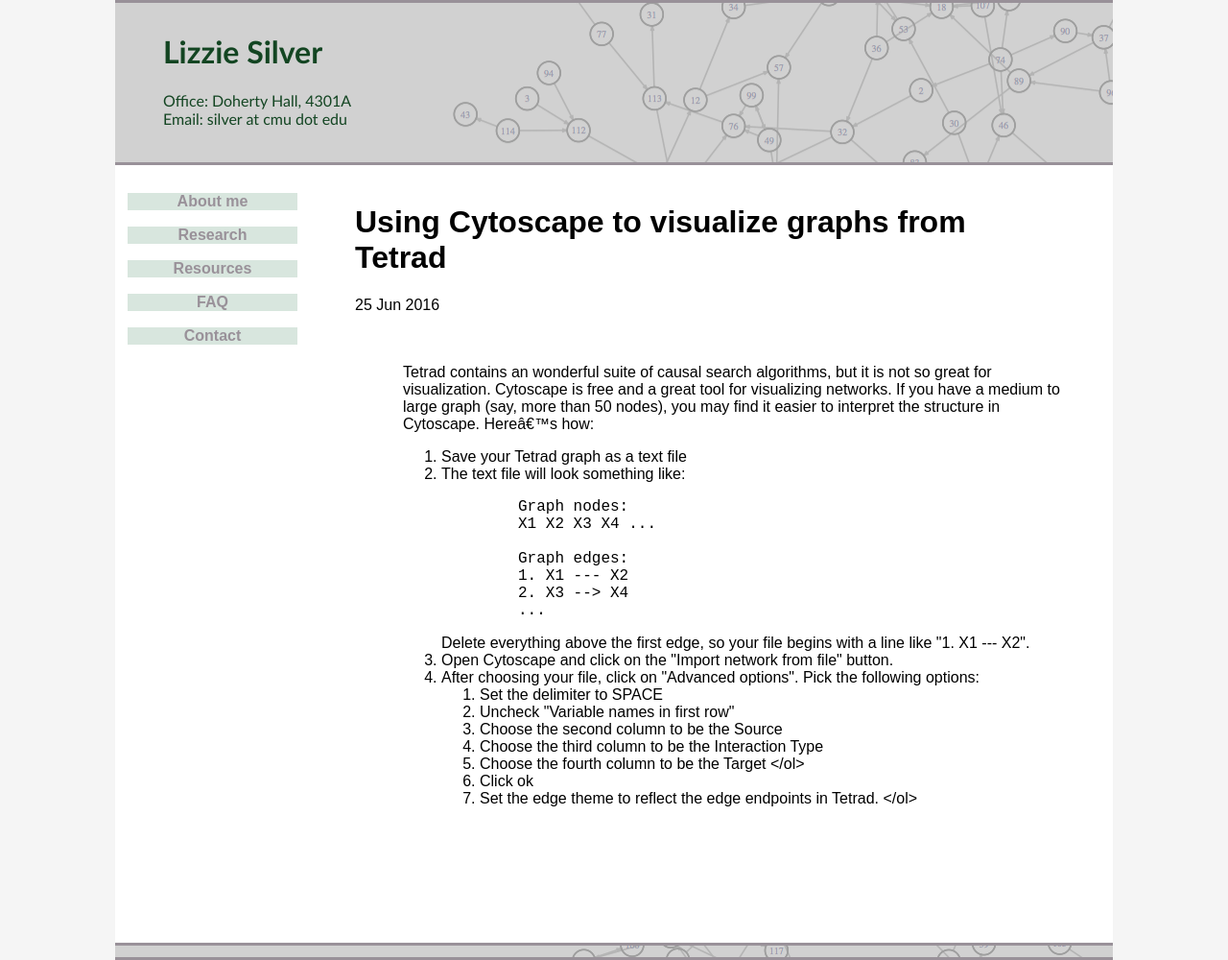
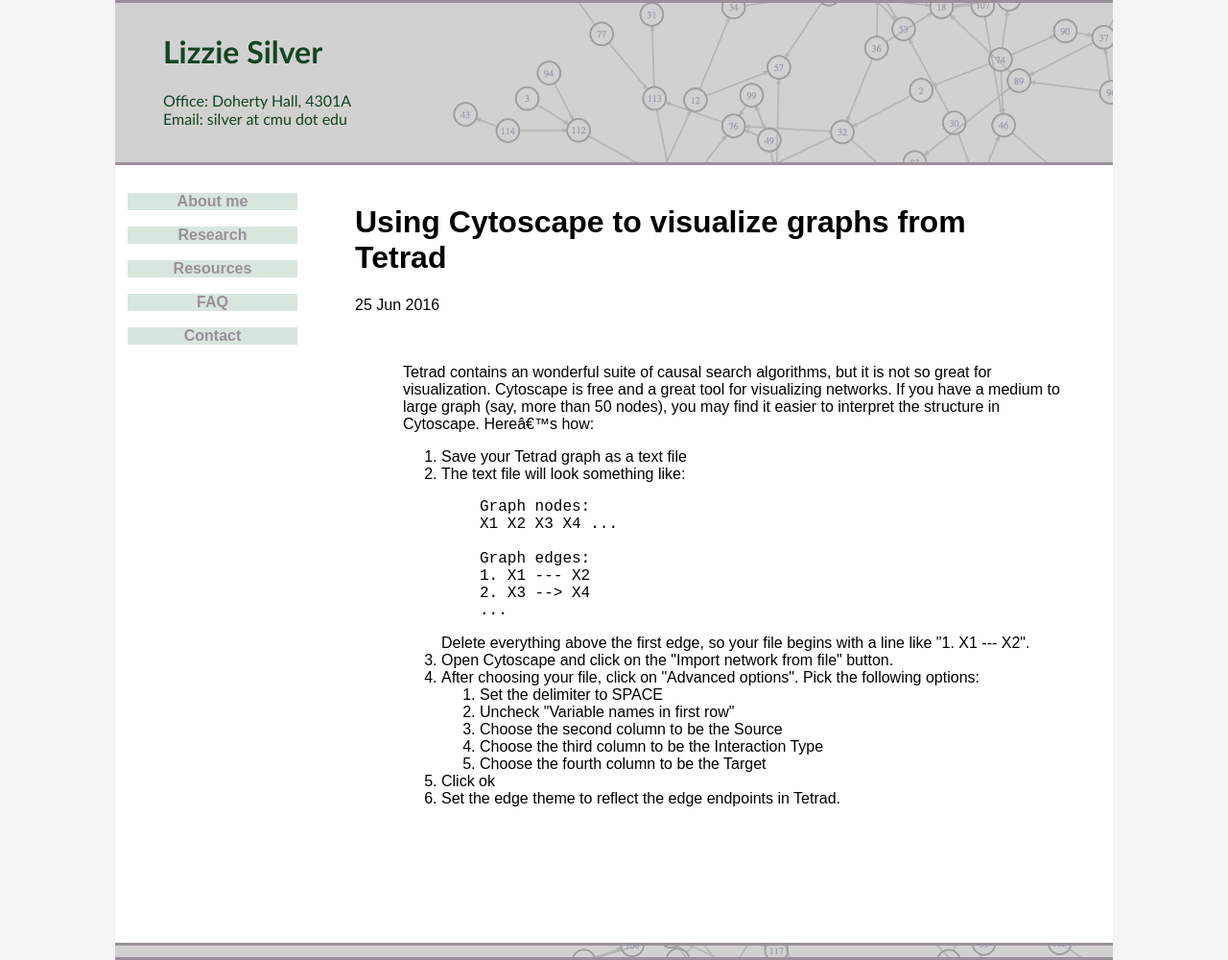
Before and after one commit to lizziesilver/lizziesilver.github.io, a Jekyll site: the page built from _posts/2016-06-25-test-blog-post.md, in a window 1280 px wide. Shown: the whole page at 96% size. Built offline with Jekyll 4.4.1, drawn with Linux system fonts in a browser that asks for light colours.

Commit message:
trying code highlighting

```diff
--- a/_posts/2016-06-25-test-blog-post.md
+++ b/_posts/2016-06-25-test-blog-post.md
@@ -10,9 +10,8 @@
 interpret the structure in Cytoscape. Here's how:
 
 <ol>
-<li> Save your Tetrad graph as a text file
+<li> Save your Tetrad graph as a text file </li>
 <li> The text file will look something like:
-<blockquote>
 {% highlight text %}
 Graph nodes:
 X1 X2 X3 X4 ...
@@ -22,18 +21,18 @@
 2. X3 --> X4
 ...
 {% endhighlight %}
-</blockquote>
 
-Delete everything above the first edge, so your file begins with a line like "1. X1 --- X2".
-<li> Open Cytoscape and click on the "Import network from file" button.
+Delete everything above the first edge, so your file begins with a line like "1. X1 --- X2". </li>
+<li> Open Cytoscape and click on the "Import network from file" button. </li>
 <li> After choosing your file, click on "Advanced options". Pick the following options:
 <ol>
-<li> Set the delimiter to SPACE
-<li> Uncheck "Variable names in first row"
-<li> Choose the second column to be the Source
-<li> Choose the third column to be the Interaction Type
-<li> Choose the fourth column to be the Target
+<li> Set the delimiter to SPACE </li>
+<li> Uncheck "Variable names in first row" </li>
+<li> Choose the second column to be the Source </li>
+<li> Choose the third column to be the Interaction Type </li>
+<li> Choose the fourth column to be the Target </li>
 </ol>
-<li> Click ok
-<li> Set the edge theme to reflect the edge endpoints in Tetrad.
+</li>
+<li> Click ok </li>
+<li> Set the edge theme to reflect the edge endpoints in Tetrad. </li>
 </ol>
```
